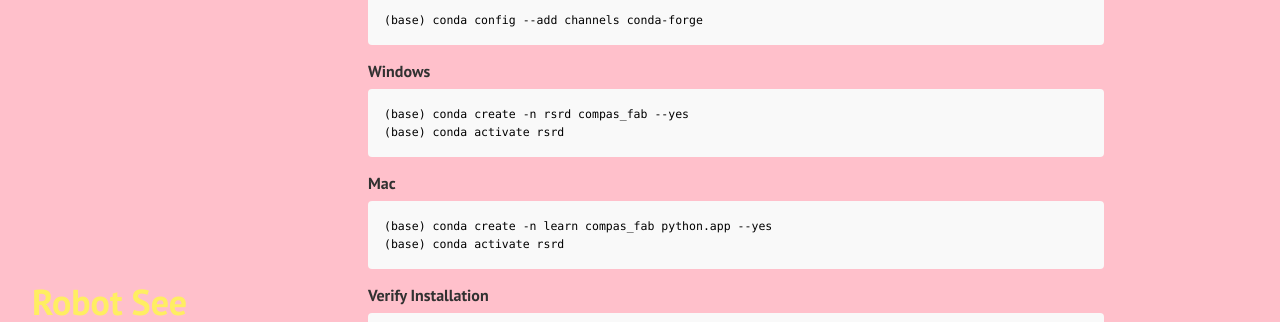
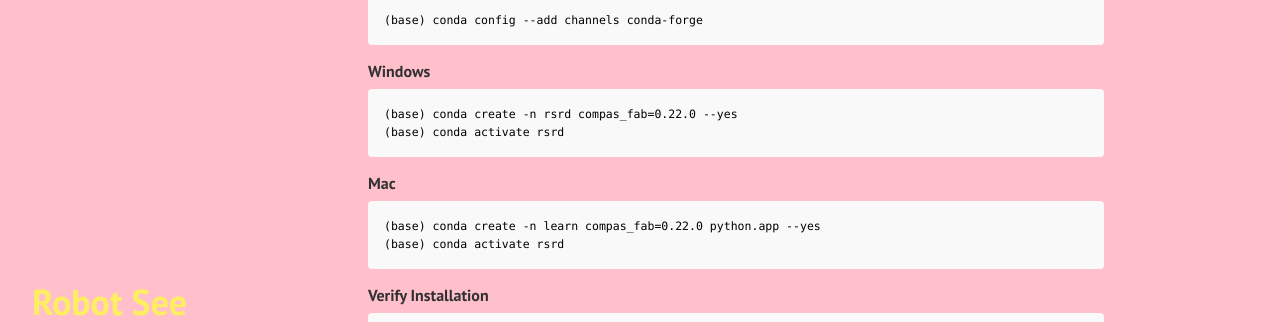
Before and after one commit to augmentedfabricationlab/robot_see_robot_do, a Jekyll site: the page built from docs/getting_started.md, in a window 1280 px wide and 900 px high, scrolled down 407 px. Shown: the part 153-475 px from the top of the window. Built offline with Jekyll 4.4.1, drawn with Linux system fonts in a browser that asks for light colours; Markdown is read by kramdown in place of the engine named in the settings.

Commit message:
ex3+ex4 ready

```diff
--- a/docs/getting_started.md
+++ b/docs/getting_started.md
@@ -25,11 +25,11 @@ Execute the commands below in Anaconda Prompt:
     (base) conda config --add channels conda-forge
 
 #### Windows
-    (base) conda create -n rsrd compas_fab --yes
+    (base) conda create -n rsrd compas_fab=0.22.0 --yes
     (base) conda activate rsrd
 
 #### Mac
-    (base) conda create -n learn compas_fab python.app --yes
+    (base) conda create -n learn compas_fab=0.22.0 python.app --yes
     (base) conda activate rsrd
 
 
```
Also changed, not shown: 6 other files.
